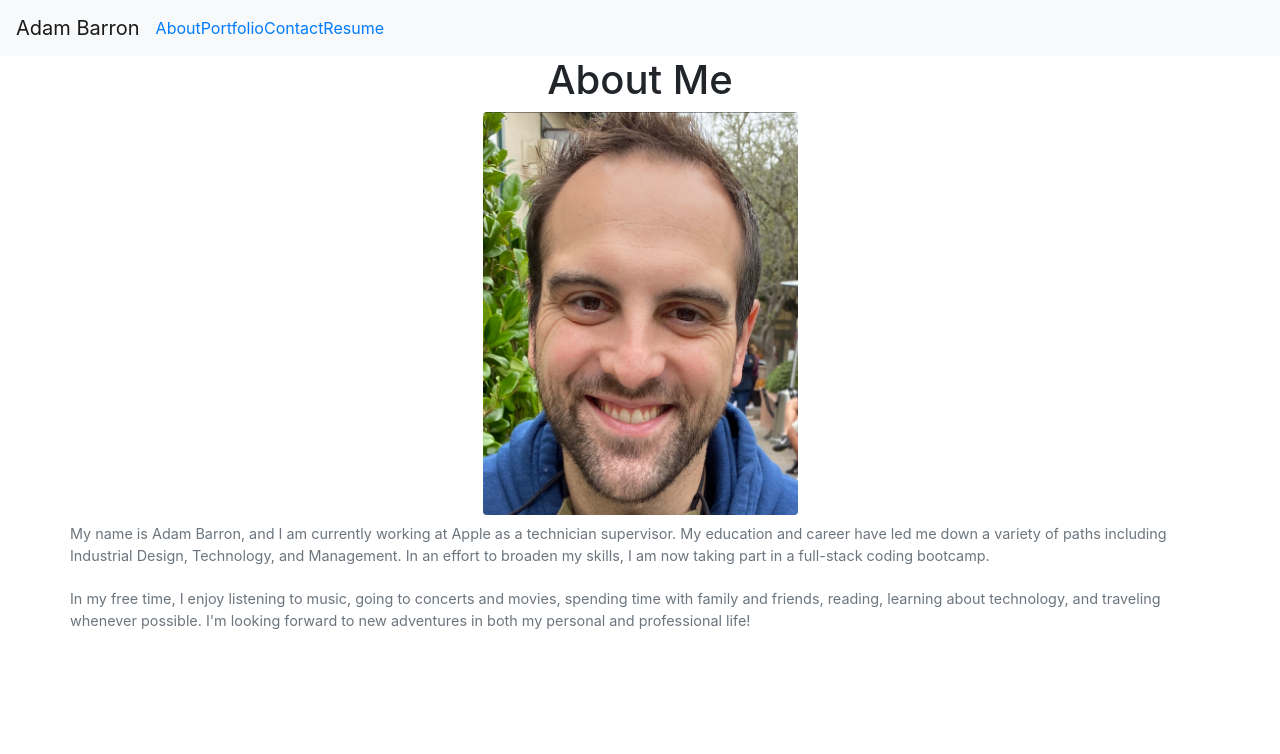
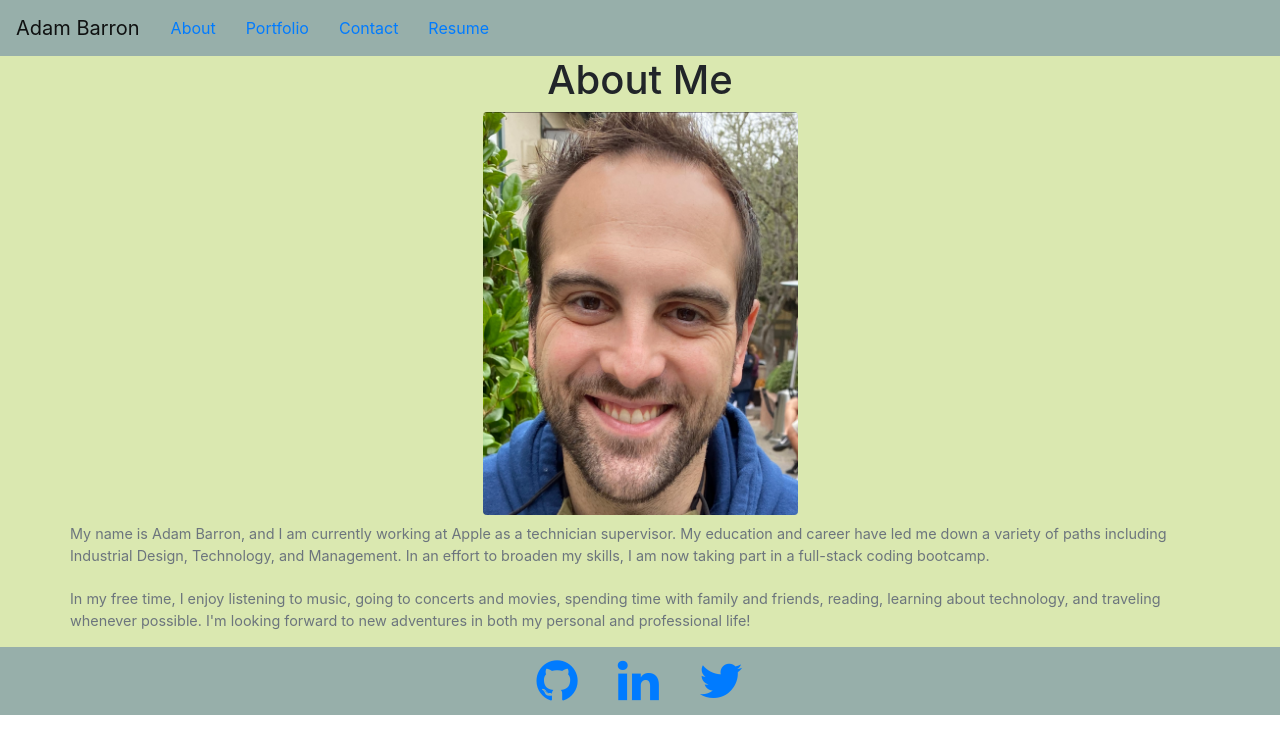
Before and after one commit to barron-a/react-portfolio-new, a React (Create React App) app in the folder client/: page / in a window 1280 px wide. Shown: the top 754 px of the page. Built offline with nearby package versions, Linux system fonts and the light colour scheme.

Commit message:
added Footer and added styling to #root page and Portfolio page

```diff
--- a/client/public/index.html
+++ b/client/public/index.html
@@ -3,6 +3,7 @@
   <head>
     <meta charset="utf-8" />
     <link rel="icon" href="%PUBLIC_URL%/favicon.ico" />
+    <link rel="stylesheet" href="https://cdnjs.cloudflare.com/ajax/libs/font-awesome/4.7.0/css/font-awesome.min.css">
     <meta name="viewport" content="width=device-width, initial-scale=1" />
     <meta name="theme-color" content="#000000" />
     <meta
--- a/client/src/App.css
+++ b/client/src/App.css
@@ -1,5 +1,19 @@
 header {
     position: relative;
+    background-color: #97afaa;
+}
+
+footer {
+    background-color: #97afaa;
+    height: fit-content;
+    position: sticky;
+    bottom: 0;
+    width: 100%;
+}
+
+#root {
+    background-color: #dae8b0;
+    height:fit-content;
 }
 
 .header-img {
@@ -9,7 +23,38 @@ header {
     top: 0;
 }
 
+.navbar-items {
+    padding-left: 15px;
+    padding-right: 15px;
+}
+
 .about-photo {
     height: 400px;
     width: 315px;
 }
+
+.portfolio-header {
+    display: flex;
+    align-items: center;
+    justify-content: center;
+}
+
+.portfolio-card {
+    display: flex;
+    width: 75% !important;
+    justify-content: center;
+    align-items: center;
+    margin-left: auto;
+    margin-right: auto;
+}
+
+.footer-icons {
+    display: flex;
+    justify-content: center;
+    padding: 10px;
+}
+
+.fa {
+    padding-left: 20px;
+    padding-right: 20px;
+}
--- a/client/src/App.js
+++ b/client/src/App.js
@@ -1,6 +1,7 @@
 import { Switch, Route, Redirect } from 'react-router-dom';
 
 import { Header } from './components/Header';
+import { Footer } from './components/Footer';
 import { About, Contact, Portfolio, Resume } from './pages';
 import './App.css';
 
@@ -26,6 +27,7 @@ function App() {
           <Redirect to="/" />
         </Route>
       </Switch>
+      <Footer />
     </>
   );
 }
--- /dev/null
+++ b/client/src/components/Footer/index.js
@@ -0,0 +1,15 @@
+import Container from 'react-bootstrap/Container';
+
+export const Footer = () => {
+    return (
+        <footer>
+            <Container>
+                <div className="footer-icons">
+                    <a href="https://github.com/barron-a" className="fa fa-github fa-3x"></a>
+                    <a href="https://www.linkedin.com/in/adambarron/" className="fa fa-linkedin fa-3x"></a>
+                    <a href="https://twitter.com/adambarron" className="fa fa-twitter fa-3x"></a>
+                </div>
+            </Container>
+        </footer>
+    );
+}
--- a/client/src/components/Header/index.js
+++ b/client/src/components/Header/index.js
@@ -1,9 +1,6 @@
-import Container from 'react-bootstrap/esm/Container';
-import Row from 'react-bootstrap/Row';
 import Nav from 'react-bootstrap/Nav';
 import Navbar from 'react-bootstrap/Navbar';
 import { Link } from 'react-router-dom';
-import coverImage from '../../assets/cover-image/cover-image.jpg';
 
 const routes = [
     { text: "About", path: "/" },
@@ -15,7 +12,7 @@ const routes = [
 export const Header = () => {
     return (
         <header>
-            <Navbar bg="light" expand="lg">
+            <Navbar expand="lg">
                 <Link to="/">
                     <Navbar.Brand>Adam Barron</Navbar.Brand>
                 </Link>
@@ -23,7 +20,7 @@ export const Header = () => {
                 <Navbar.Collapse id="basic-navbar-nav">
                     <Nav className="mr-auto">
                         {routes.map(({ text, path }) => (
-                            <Link to={path} key={path}>{text}</Link>
+                            <Link to={path} key={path} className="navbar-items">{text}</Link>
                         ))}
                     </Nav>
                 </Navbar.Collapse>
--- a/client/src/pages/Portfolio/index.js
+++ b/client/src/pages/Portfolio/index.js
@@ -1,4 +1,5 @@
 import { ProjectCard } from "../../components/ProjectCard"
+import { Link } from 'react-router-dom';
 import Card from 'react-bootstrap/Card';
 import Container from 'react-bootstrap/Container';
 
@@ -51,20 +52,20 @@ const projects = [
 export const Portfolio = () => {
     return (
         <Container>
-            <h1>Portfolio</h1>
+            <h1 className="portfolio-header">Portfolio</h1>
             {
                 projects.map(({ photo, name, deployed, github }) => (
                     // <ProjectCard key={name}>
                         <Card
                             key={name}
-                            className="mb-4"
+                            className="portfolio-card mb-4 text-center"
                             style={{ width: '24rem' }}
                         >
                             <Card.Body>
                                 <Card.Title>{name}</Card.Title>
                                 <Card.Text>
-                                    {deployed} <br />
-                                    {github}
+                                    <Link to ={deployed}>{name} Deployed</Link> <br />
+                                    <Link to ={github}>GitHub Repository</Link>
                                 </Card.Text>
                             </Card.Body>
                             <Card.Img variant="top"
```
